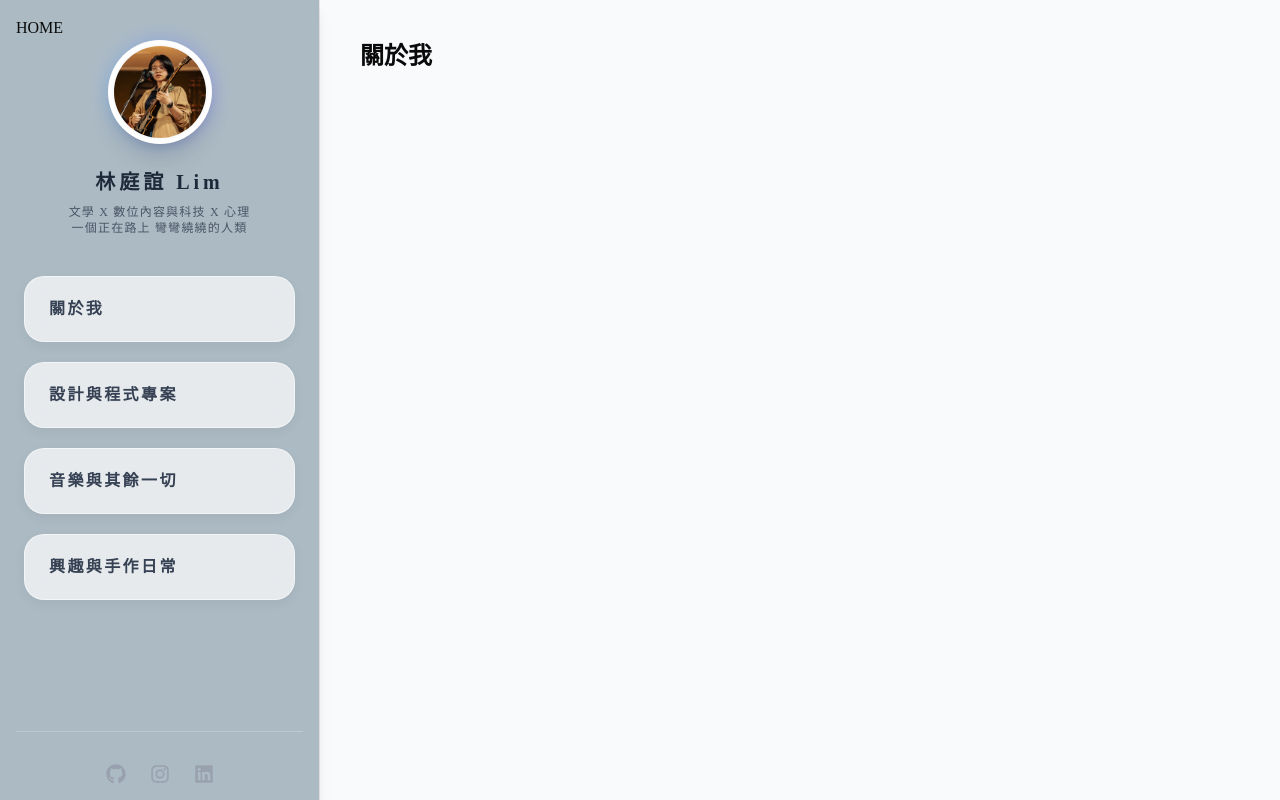
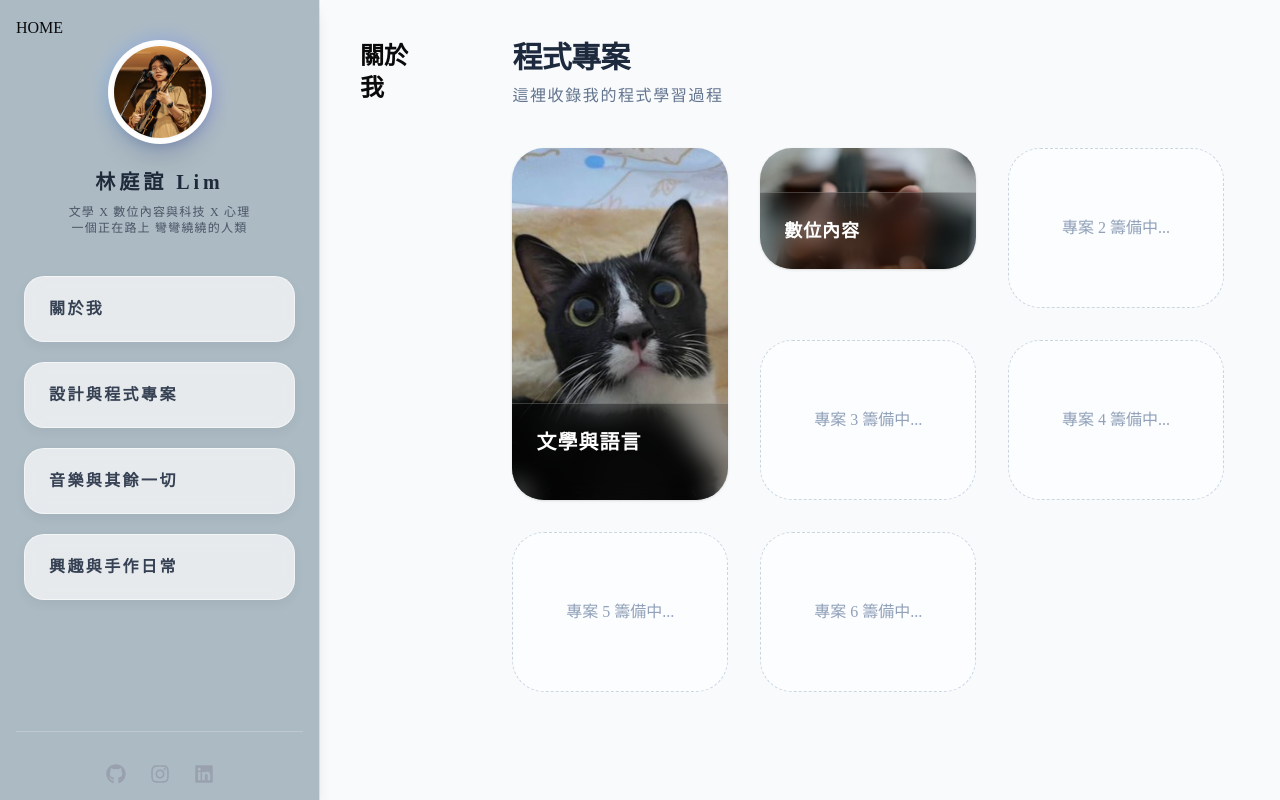
Before and after one commit to yeelin1128/1142_Web113101084_Hw1, a Next.js app: page /about in a window 1280 px wide. Built offline with nearby package versions, Linux system fonts and the light colour scheme.

Commit message:
feat: about page

```diff
--- a/app/about/page.tsx
+++ b/app/about/page.tsx
@@ -6,11 +6,17 @@ import Link from "next/link";
 
 export default function About() {
 
+  const projectData = {
+    "1": { "name": "文學與語言", "imageUrl": "/cat.png", "desc": "探討文字的數位轉型" },
+    "2": { "name": "數位內容", "imageUrl": "/ins.jpg", "desc": "多媒體互動設計實作" },
+  };
+
   return (
     <>
       <div className="flex h-screen w-screen overflow-hidden bg-slate-50 overflow-y-auto">
 
-        <Link href="/" className="sm:hidden fixed left-4 top-4 z-50 bg-white/80 backdrop-blur px-4 py-2 rounded-full shadow-sm border text-sm font-medium">
+        <Link href="/" className="sm:hidden fixed left-4 top-4 z-50 bg-white/80 backdrop-blur-md
+                                  px-4 py-2 rounded-full shadow-sm border text-xs font-medium active:scale-95 transition-all">
          ← 返回
         </Link>
 
@@ -21,6 +27,57 @@ export default function About() {
         <div className="flex-grow bg-slate-50 overflow-y-auto p-10">
         <h1 className="text-2xl font-bold">關於我</h1>
         </div>
+
+        {/* 主內容區：移除背景紅，改為優雅的淡色 */}
+      <main className="flex-grow h-full overflow-y-auto bg-slate-50 custom-scrollbar p-6 sm:p-10 pt-20 sm:pt-10">
+
+        <header className="mb-10 ml-4">
+          <h1 className="text-3xl font-bold text-slate-800 tracking-tight">程式專案</h1>
+          <p className="text-slate-500 mt-2 tracking-widest">這裡收錄我的程式學習過程</p>
+        </header>
+
+        {/* 專案網格 */}
+        <div className="grid sm:grid-cols-3 grid-cols-1 gap-8 px-4">
+
+          {/* 卡片 1 (跨兩行) */}
+          <div className="group relative bg-white rounded-[32px] overflow-hidden shadow-sm hover:shadow-2xl hover:-translate-y-2 transition-all duration-500 row-span-2 aspect-[3/4] sm:aspect-auto">
+            <div
+              className="absolute inset-0 bg-center bg-cover transition-transform duration-700 group-hover:scale-110"
+              style={{ backgroundImage: `url(${projectData["1"]["imageUrl"]})` }}
+            />
+            {/* 遮罩：滑鼠移入時變暗 */}
+            <div className="absolute inset-0 bg-black/10 group-hover:bg-black/30 transition-colors duration-500" />
+
+            <div className="absolute bottom-0 w-full p-6 text-white backdrop-blur-md bg-black/20 border-t border-white/20">
+              <h3 className="text-xl font-bold mb-1 tracking-wider">{projectData["1"]["name"]}</h3>
+              <p className="text-xs opacity-0 group-hover:opacity-100 translate-y-4 group-hover:translate-y-0 transition-all duration-500">
+                {projectData["1"]["desc"]}
+              </p>
+            </div>
+          </div>
+
+          {/* 卡片 2 (標準型) */}
+          <div className="group relative bg-white rounded-[32px] overflow-hidden shadow-sm hover:shadow-2xl hover:-translate-y-2 transition-all duration-500 aspect-video">
+            <div
+              className="absolute inset-0 bg-center bg-cover transition-transform duration-700 group-hover:scale-110"
+              style={{ backgroundImage: `url(${projectData["2"]["imageUrl"]})` }}
+            />
+            <div className="absolute inset-0 bg-black/10 group-hover:bg-black/30 transition-colors duration-500" />
+            <div className="absolute bottom-0 w-full p-6 text-white backdrop-blur-md bg-black/20 border-t border-white/20">
+              <h3 className="text-lg font-bold tracking-wider">{projectData["2"]["name"]}</h3>
+            </div>
+          </div>
+
+          {/* 其餘專案占位符：延續一致的圓角與背景 */}
+          {[2, 3, 4, 5, 6].map((i) => (
+            <div key={i} className="bg-white/50 border border-dashed border-slate-300 rounded-[32px] h-40 flex justify-center items-center text-slate-400 font-medium hover:bg-white hover:border-slate-400 transition-colors cursor-help">
+              專案 {i} 籌備中...
+            </div>
+          ))}
+
+        </div>
+      </main>
+
       </div>
     </>
   );
```
